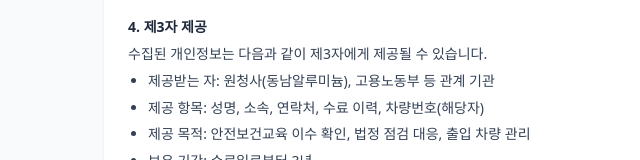
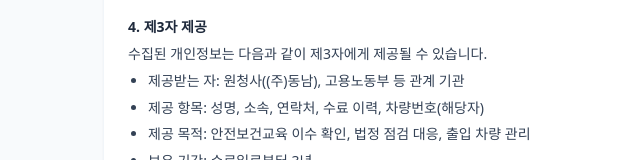
Before and after one commit to khy-921108/-, a Next.js app in the folder codexnew/: page /consent in a window 1280 px wide. Shown: the part 550-710 px from the top of the page, without its empty margins (265-905 px from the left). Built offline with nearby package versions, Linux system fonts and the light colour scheme.

Commit message:
Update page.tsx

```diff
--- a/codexnew/src/app/consent/page.tsx
+++ b/codexnew/src/app/consent/page.tsx
@@ -59,7 +59,7 @@
             수집된 개인정보는 다음과 같이 제3자에게 제공될 수 있습니다.
           </p>
           <ul className="list-disc pl-5 space-y-1 mt-1">
-            <li>제공받는 자: 원청사(동남알루미늄), 고용노동부 등 관계 기관</li>
+            <li>제공받는 자: 원청사((주)동남), 고용노동부 등 관계 기관</li>
             <li>제공 항목: 성명, 소속, 연락처, 수료 이력, 차량번호(해당자)</li>
             <li>제공 목적: 안전보건교육 이수 확인, 법정 점검 대응, 출입 차량 관리</li>
             <li>보유 기간: 수료일로부터 3년</li>
```
